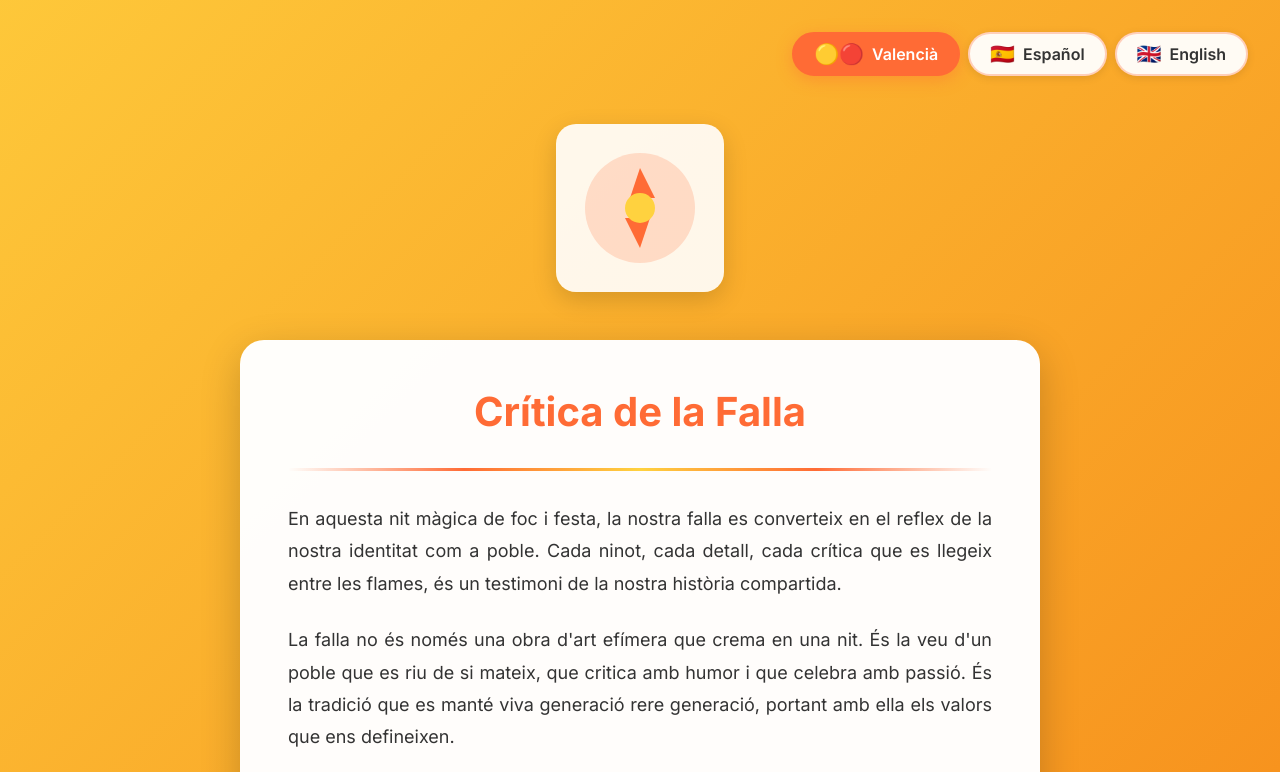
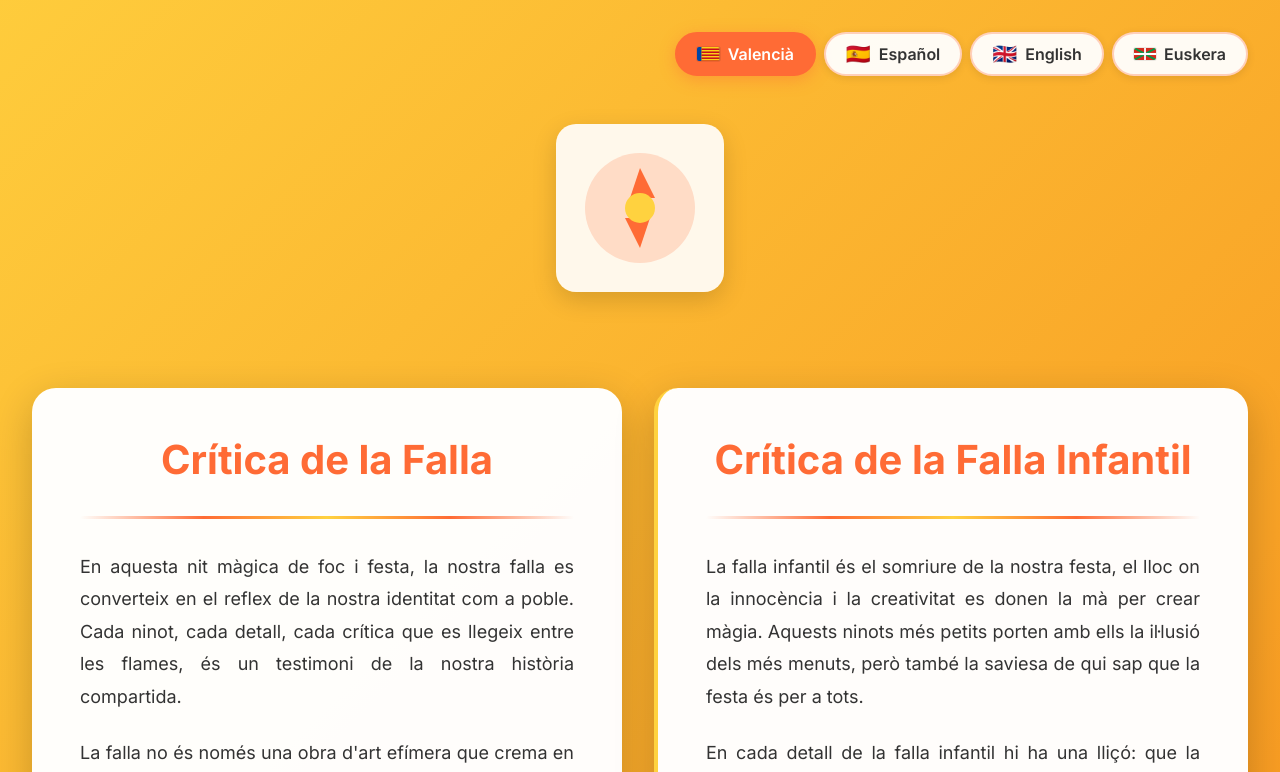
Before and after one commit to CarajilloLabs/eliptiweb, an Angular app: page / in a window 1280 px wide. Shown: the top 772 px of the page. Built offline with nearby package versions, Linux system fonts and the light colour scheme.

Commit message:
feat: Infantil

```diff
--- a/src/app/app.component.css
+++ b/src/app/app.component.css
@@ -78,6 +78,23 @@
   line-height: 1;
 }
 
+.flag-val svg {
+  width: 1.4rem;
+  height: auto;
+  display: block;
+  border-radius: 2px;
+  box-shadow: 0 0 0 1px rgba(0, 0, 0, 0.08);
+}
+
+.flag-eu .flag-img {
+  width: 1.4rem;
+  height: auto;
+  display: block;
+  border-radius: 2px;
+  box-shadow: 0 0 0 1px rgba(0, 0, 0, 0.08);
+  object-fit: contain;
+}
+
 .lang-label {
   font-size: 0.875rem;
 }
@@ -87,9 +104,17 @@
   display: flex;
   flex-direction: column;
   align-items: center;
-  max-width: 800px;
+  max-width: 1400px;
   width: 100%;
   margin: 0 auto;
+  gap: 2rem;
+}
+
+.critiques-container {
+  display: flex;
+  flex-direction: column;
+  width: 100%;
+  gap: 2rem;
 }
 
 .logo-container {
@@ -122,6 +147,12 @@
   width: 100%;
   max-width: 100%;
   animation: fadeIn 0.4s ease-in-out;
+  flex: 1;
+}
+
+.critique-card-infantil {
+  background: rgba(255, 255, 255, 0.98);
+  border-left: 4px solid #FFD23F;
 }
 
 @keyframes fadeIn {
@@ -179,8 +210,19 @@
     margin-bottom: 3rem;
   }
 
+  .main-content {
+    gap: 3rem;
+  }
+
+  .critiques-container {
+    flex-direction: row;
+    gap: 2rem;
+    align-items: flex-start;
+  }
+
   .critique-card {
     padding: 3rem;
+    min-width: 0;
   }
 
   .critique-title {
--- a/src/app/app.component.html
+++ b/src/app/app.component.html
@@ -8,7 +8,21 @@
         class="lang-btn"
         [attr.aria-label]="'Cambiar idioma a ' + languageLabels[lang]"
       >
-        <span class="flag">{{ languageFlags[lang] }}</span>
+        <span class="flag" *ngIf="lang !== 'val' && lang !== 'eu'">{{ languageFlags[lang] }}</span>
+        <span class="flag flag-val" *ngIf="lang === 'val'">
+          <svg viewBox="0 0 30 20" aria-hidden="true" focusable="false">
+            <rect width="30" height="20" fill="#0045A5" />
+            <rect x="6" width="24" height="20" fill="#FCD116" />
+            <rect x="6" y="2" width="24" height="2" fill="#C60B1E" />
+            <rect x="6" y="6" width="24" height="2" fill="#C60B1E" />
+            <rect x="6" y="10" width="24" height="2" fill="#C60B1E" />
+            <rect x="6" y="14" width="24" height="2" fill="#C60B1E" />
+            <rect x="6" y="18" width="24" height="2" fill="#C60B1E" />
+          </svg>
+        </span>
+        <span class="flag flag-eu" *ngIf="lang === 'eu'">
+          <img src="img/ikurrina.png" alt="Ikurriña" class="flag-img" />
+        </span>
         <span class="lang-label">{{ languageLabels[lang] }}</span>
       </button>
     </div>
@@ -26,6 +40,7 @@
       </div>
     </div>
 
+    <div class="critiques-container">
       <article class="critique-card" [@fadeIn]="animationState()">
         <h1 class="critique-title">{{ currentTranslation().title }}</h1>
 
@@ -39,5 +54,20 @@
 
         <div class="separator"></div>
       </article>
+
+      <article class="critique-card critique-card-infantil" [@fadeIn]="animationState()">
+        <h1 class="critique-title">{{ currentTranslationInfantil().title }}</h1>
+
+        <div class="separator"></div>
+
+        <div class="critique-content">
+          <p *ngFor="let paragraph of currentTranslationInfantil().content" class="paragraph">
+            {{ paragraph }}
+          </p>
+        </div>
+
+        <div class="separator"></div>
+      </article>
+    </div>
   </main>
 </div>
--- a/src/app/app.component.ts
+++ b/src/app/app.component.ts
@@ -1,7 +1,7 @@
 import { Component, signal, effect, computed } from '@angular/core';
 import { CommonModule } from '@angular/common';
 import { trigger, transition, style, animate, state } from '@angular/animations';
-import { translations, languageLabels, languageFlags, type Language } from './translations';
+import { translations, translationsInfantil, languageLabels, languageFlags, type Language } from './translations';
 
 @Component({
   selector: 'app-root',
@@ -25,17 +25,19 @@ import { translations, languageLabels, languageFlags, type Language } from './tr
 export class AppComponent {
   readonly currentLanguage = signal<Language>('val');
   readonly translations = translations;
+  readonly translationsInfantil = translationsInfantil;
   readonly languageLabels = languageLabels;
   readonly languageFlags = languageFlags;
   readonly isContentVisible = signal(true);
-  readonly languages: Language[] = ['val', 'es', 'en'];
+  readonly languages: Language[] = ['val', 'es', 'en', 'eu'];
 
   readonly animationState = computed(() => this.isContentVisible() ? 'visible' : 'hidden');
   readonly currentTranslation = computed(() => this.translations[this.currentLanguage()]);
+  readonly currentTranslationInfantil = computed(() => this.translationsInfantil[this.currentLanguage()]);
 
   constructor() {
     const savedLanguage = localStorage.getItem('falla-language') as Language;
-    if (savedLanguage && (savedLanguage === 'val' || savedLanguage === 'es' || savedLanguage === 'en')) {
+    if (savedLanguage && (savedLanguage === 'val' || savedLanguage === 'es' || savedLanguage === 'en' || savedLanguage === 'eu')) {
       this.currentLanguage.set(savedLanguage);
     }
 
--- a/src/app/translations.ts
+++ b/src/app/translations.ts
@@ -1,4 +1,4 @@
-export type Language = 'val' | 'es' | 'en';
+export type Language = 'val' | 'es' | 'en' | 'eu';
 
 export interface Translations {
   title: string;
@@ -32,17 +32,67 @@ export const translations: Record<Language, Translations> = {
       'This year, our critique wants to be a tribute to all those who make this celebration possible. To the falla artists who bring the ninots to life, to the neighbors who actively participate, and to all those who, in one way or another, contribute to making this tradition greater each year.',
       'May the flames of this night remind us that, like the falla, life is ephemeral but full of beauty. And that, like the falla tradition, our bonds as a community are what truly endure beyond any cremà.'
     ]
+  },
+  eu: {
+    title: 'Fallaren Kritika',
+    content: [
+      'Su eta festa gau magiko honetan, gure falla gure herri identitatearen ispilu bihurtzen da. Ninot bakoitza, xehetasun bakoitza, garretan irakurtzen den kritika bakoitza, gure historia partekatuaren lekukotza da.',
+      'Falla ez da gau bakar batean erretzen den arte lan epe laburra besterik. Bere buruari barre egiten dion herri baten ahotsa da, umorez kritikatzen duena eta pasioz ospatzen duena. Belaunaldiz belaunaldi bizirik mantetzen den tradizioa da, gureak definitzen duten balioak berekin eramaten dituena.',
+      'Urte honetan, gure kritika ospakizun hau posible egiten duten guztiei omenaldia izan nahi du. Ninotak bizitzara ematen dizkieten artista falleroei, aktiboki parte hartzen duten auzokideei, eta modu batean edo bestean tradizio hau urtero handiagoa egiten laguntzen duten guztiei.',
+      'Gau honetako garrek gogoraraz diezaguketela, falla bezala, bizitza epe laburra dela baina edertasunez betea. Eta falla tradizioa bezala, komunitate gisa dugun lotura dela benetan irauten duena edozein cremà baino haratago.'
+    ]
+  }
+};
+
+export const translationsInfantil: Record<Language, Translations> = {
+  val: {
+    title: 'Crítica de la Falla Infantil',
+    content: [
+      'La falla infantil és el somriure de la nostra festa, el lloc on la innocència i la creativitat es donen la mà per crear màgia. Aquests ninots més petits porten amb ells la il·lusió dels més menuts, però també la saviesa de qui sap que la festa és per a tots.',
+      'En cada detall de la falla infantil hi ha una lliçó: que la tradició es transmet de generació en generació, que els valors que ens uneixen com a comunitat també poden ser explicats amb paraules senzilles i colors vius. És la manera en què els nens i nenes aprenen a estimar la seva cultura mentre juguen.',
+      'Aquest any, la nostra falla infantil ens recorda que la festa fallera és un univers complet on hi ha lloc per a la reflexió seriosa i per al joc alegre. Els artistes que creen aquestes obres saben que estan plantant la llavor de l\'amor per la tradició en els cors dels més joves.',
+      'Que aquesta cremà infantil sigui el moment en què els nostres fills i filles comprenen que la festa és seva també, que la tradició els pertany i que, com les flames que cremen els ninots, la passió per la cultura fallera mai s\'apaga.'
+    ]
+  },
+  es: {
+    title: 'Crítica de la Falla Infantil',
+    content: [
+      'La falla infantil es la sonrisa de nuestra fiesta, el lugar donde la inocencia y la creatividad se dan la mano para crear magia. Estos ninots más pequeños llevan consigo la ilusión de los más pequeños, pero también la sabiduría de quien sabe que la fiesta es para todos.',
+      'En cada detalle de la falla infantil hay una lección: que la tradición se transmite de generación en generación, que los valores que nos unen como comunidad también pueden ser explicados con palabras sencillas y colores vivos. Es la manera en que los niños y niñas aprenden a amar su cultura mientras juegan.',
+      'Este año, nuestra falla infantil nos recuerda que la fiesta fallera es un universo completo donde hay lugar para la reflexión seria y para el juego alegre. Los artistas que crean estas obras saben que están plantando la semilla del amor por la tradición en los corazones de los más jóvenes.',
+      'Que esta cremà infantil sea el momento en que nuestros hijos e hijas comprenden que la fiesta es suya también, que la tradición les pertenece y que, como las llamas que queman los ninots, la pasión por la cultura fallera nunca se apaga.'
+    ]
+  },
+  en: {
+    title: 'Children\'s Falla Critique',
+    content: [
+      'The children\'s falla is the smile of our celebration, the place where innocence and creativity join hands to create magic. These smaller ninots carry with them the wonder of the little ones, but also the wisdom of those who know that the celebration is for everyone.',
+      'In every detail of the children\'s falla there is a lesson: that tradition is passed from generation to generation, that the values that unite us as a community can also be explained with simple words and bright colors. It is how children learn to love their culture while playing.',
+      'This year, our children\'s falla reminds us that the falla celebration is a complete universe where there is room for serious reflection and joyful play. The artists who create these works know they are planting the seed of love for tradition in the hearts of the youngest.',
+      'May this children\'s cremà be the moment when our sons and daughters understand that the celebration is also theirs, that tradition belongs to them, and that, like the flames that burn the ninots, the passion for falla culture never goes out.'
+    ]
+  },
+  eu: {
+    title: 'Haurren Fallaren Kritika',
+    content: [
+      'Haurren falla gure ospakizunaren irribarrea da, inozentzia eta sormenak eskua ematen dioten tokia magia sortzeko. Ninot txikiago hauek txikien harridura daramate, baina baita ospakizuna guztiontzat dela dakitenen jakinduria ere.',
+      'Haurren fallaren xehetasun bakoitzean ikasgai bat dago: tradizioa belaunaldiz belaunaldi transmititzen dela, komunitate gisa batzen gaituzten balioak hitz sinpleekin eta kolore biziekin ere azal daitezkeela. Haurrek beren kultura maite ikasteko modua da jolasean.',
+      'Urte honetan, gure haurren fallak gogorarazten digu falla ospakizuna unibertso osoa dela, non gogoeta serioetarako eta jolas alaietarako lekua dagoen. Lan hauek sortzen dituzten artistek dakite tradizioarekiko maitasunaren hazia landatzen ari direla gazteenen bihotzetan.',
+      'Haurren cremà hau unea izan bedi gure seme-alabek ospakizuna ere berena dela ulertzen dutenean, tradizioa berena dela, eta ninotak erretzen dituzten garrak bezala, falla kulturarekiko pasioa ez dela inoiz itzaltzen.'
+    ]
   }
 };
 
 export const languageLabels: Record<Language, string> = {
   val: 'Valencià',
   es: 'Español',
-  en: 'English'
+  en: 'English',
+  eu: 'Euskera'
 };
 
 export const languageFlags: Record<Language, string> = {
   val: '🟡🔴',
   es: '🇪🇸',
-  en: '🇬🇧'
+  en: '🇬🇧',
+  eu: '🏴'
 };
```
Also changed, not shown: public/img/ikurrina.png (added). Lines whose indentation alone changed are shown as unchanged.
